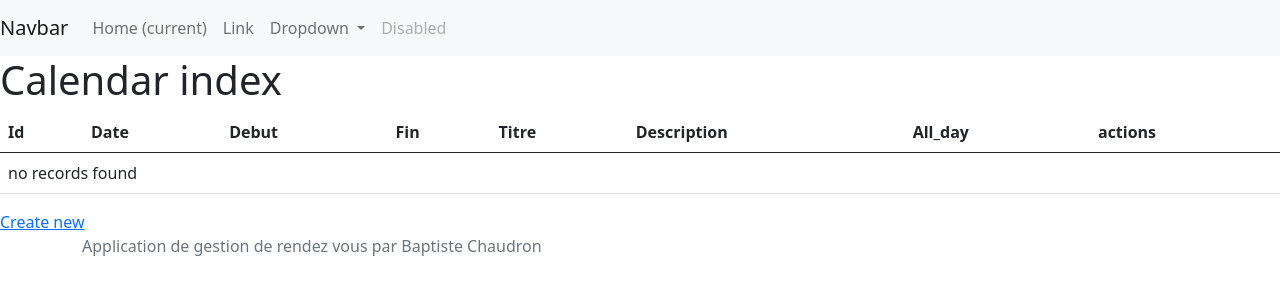
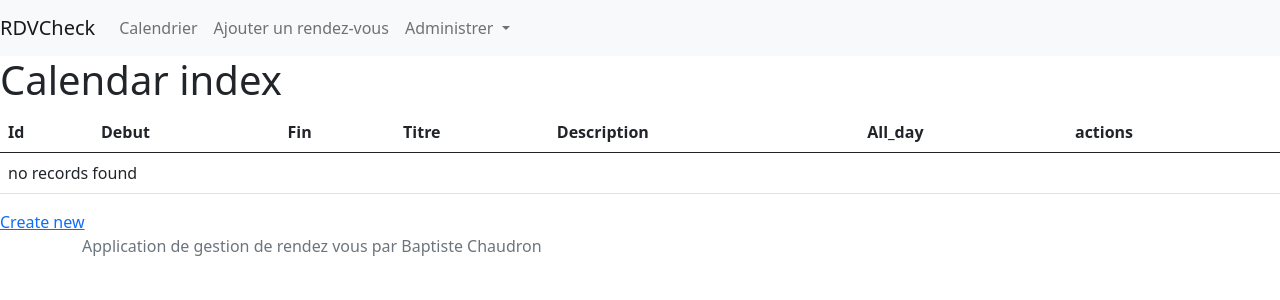
Before and after one commit to BaptChau/RDVCheck, a Symfony app: template templates/calendar/index.html.twig in a window 1280 px wide. Shown: the top 300 px of the page. Run offline with Twig, Linux system fonts and the light colour scheme; the template is opened without the code that fills it, so the values that code supplies are empty; some libraries are stand-ins or nearby versions.

Commit message:
Ajout de rendez-vous a la base fonctionnel

```diff
--- a/src/Controller/MainController.php
+++ b/src/Controller/MainController.php
@@ -9,12 +9,10 @@ use Symfony\Component\Routing\Annotation\Route;
 class MainController extends AbstractController
 {
     /**
-     * @Route("/", name="main")
+     * @Route("/", name="home")
      */
     public function index(): Response
     {
-        return $this->render('main/index.html.twig', [
-            'controller_name' => 'MainController',
-        ]);
+        return $this->render('main/index.html.twig');
     }
 }
--- a/templates/base.html.twig
+++ b/templates/base.html.twig
@@ -15,7 +15,7 @@
     <body>
     <div class="jumbotron">
     <nav class="navbar navbar-expand-lg navbar-light bg-light">
-  <a class="navbar-brand" href="#">Navbar</a>
+  <a class="navbar-brand" href="#">RDVCheck</a>
   <button class="navbar-toggler" type="button" data-toggle="collapse" data-target="#navbarSupportedContent" aria-controls="navbarSupportedContent" aria-expanded="false" aria-label="Toggle navigation">
     <span class="navbar-toggler-icon"></span>
   </button>
@@ -23,24 +23,20 @@
   <div class="collapse navbar-collapse" id="navbarSupportedContent">
     <ul class="navbar-nav mr-auto">
       <li class="nav-item active">
-        <a class="nav-link" href="#">Home <span class="sr-only">(current)</span></a>
+        <a class="nav-link" href="{{path('home')}}">Calendrier</a>
       </li>
       <li class="nav-item">
-        <a class="nav-link" href="#">Link</a>
+        <a class="nav-link" href="{{path('calendar_new')}}">Ajouter un rendez-vous</a>
       </li>
       <li class="nav-item dropdown">
         <a class="nav-link dropdown-toggle" href="#" id="navbarDropdown" role="button" data-toggle="dropdown" aria-haspopup="true" aria-expanded="false">
-          Dropdown
+          Administrer
         </a>
         <div class="dropdown-menu" aria-labelledby="navbarDropdown">
-          <a class="dropdown-item" href="#">Action</a>
-          <a class="dropdown-item" href="#">Another action</a>
+          <a class="dropdown-item" href="{{path('importance_new')}}">Ajouter un libellé</a>
           <div class="dropdown-divider"></div>
-          <a class="dropdown-item" href="#">Something else here</a>
+          <a class="dropdown-item" href="{{path('calendar_index')}}">Modifier un rendez-vous</a>
         </div>
-      </li>
-      <li class="nav-item">
-        <a class="nav-link disabled" href="#">Disabled</a>
       </li>
     </ul>
   </div>
--- a/templates/calendar/index.html.twig
+++ b/templates/calendar/index.html.twig
@@ -9,7 +9,6 @@
         <thead>
             <tr>
                 <th>Id</th>
-                <th>Date</th>
                 <th>Debut</th>
                 <th>Fin</th>
                 <th>Titre</th>
@@ -22,7 +21,6 @@
         {% for calendar in calendars %}
             <tr>
                 <td>{{ calendar.id }}</td>
-                <td>{{ calendar.date ? calendar.date|date('Y-m-d H:i:s') : '' }}</td>
                 <td>{{ calendar.debut ? calendar.debut|date('Y-m-d H:i:s') : '' }}</td>
                 <td>{{ calendar.fin ? calendar.fin|date('Y-m-d H:i:s') : '' }}</td>
                 <td>{{ calendar.titre }}</td>
--- a/templates/calendar/new.html.twig
+++ b/templates/calendar/new.html.twig
@@ -3,9 +3,12 @@
 {% block title %}New Calendar{% endblock %}
 
 {% block body %}
+<div class="container">
     <h1>Create new Calendar</h1>
 
     {{ include('calendar/_form.html.twig') }}
 
     <a href="{{ path('calendar_index') }}">back to list</a>
+
+</div>
 {% endblock %}
```
Also changed, not shown: migrations/Version20210131200605.php (added, +31 -0 lines), src/Entity/Calendar.php (+0 -17 lines), src/Form/CalendarType.php (+34 -4 lines), src/Form/ImportanceType.php (+8 -1 lines).
